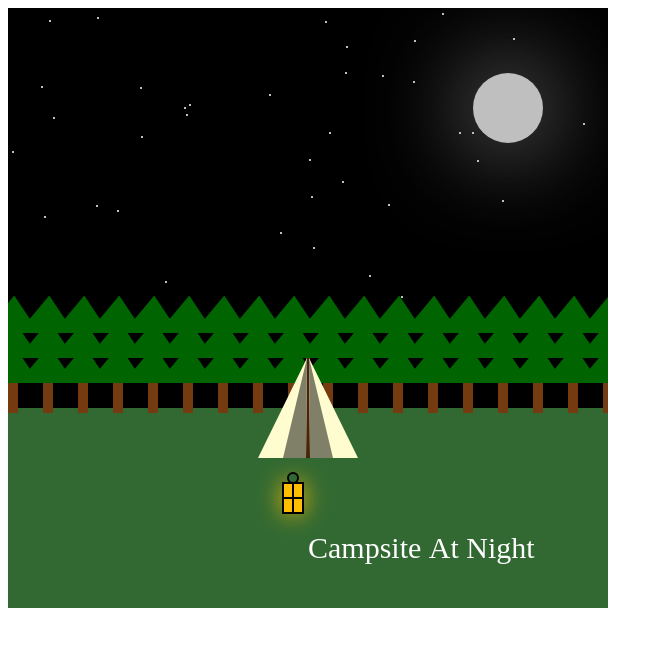
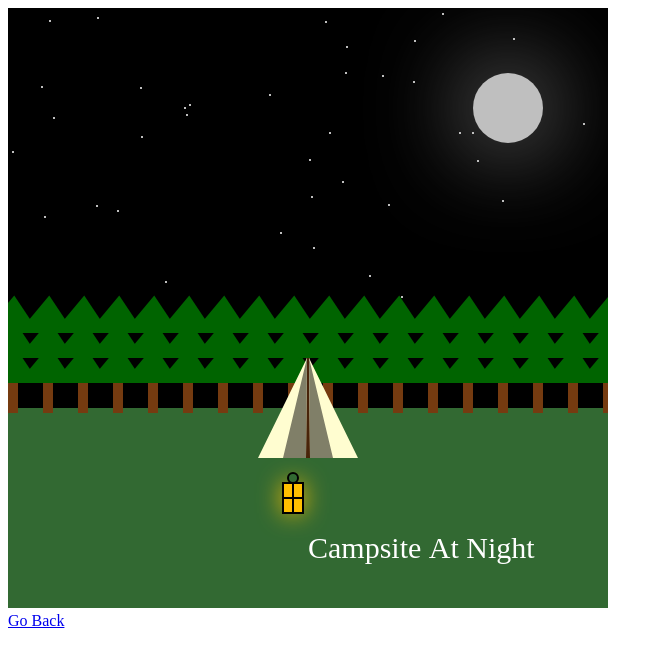
Before and after one commit to SeraphMichael1/CISC-3610-Cartoon, a plain HTML site: page index.html in a window 1280 px wide. Shown: the whole page, without its empty margins (0-663 px from the left). Drawn offline with Linux system fonts and the light colour scheme.

Commit message:
added back button

```diff
--- a/index.html
+++ b/index.html
@@ -10,5 +10,7 @@
         <canvas id="canvas" width="600" height="600">
             <script src="CartoonScripts.js"></script>
         </canvas>
+        <br>
+        <a href='https://seraphmichael1.github.io/'>Go Back</a>
     </body>
 </html>
```
